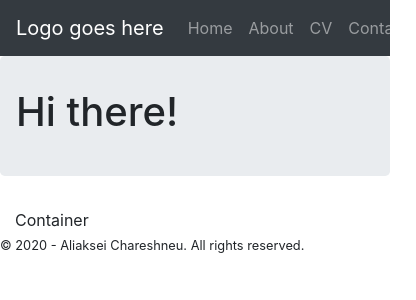
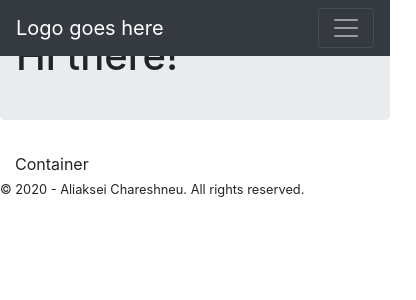
Before and after one commit to aliaksei-chareshneu/portfolio-webpage, a React (Create React App) app: page / in a window 390 px wide. Shown: the top 300 px of the page, 416 px wide, since content can reach past the window. Built offline with nearby package versions, Linux system fonts and the light colour scheme.

Commit message:
Make Navbar responsive (collapses behind a button) and fixed to the top

```diff
--- a/src/components/TopNavigation.js
+++ b/src/components/TopNavigation.js
@@ -3,8 +3,10 @@
 
 const TopNavigation = () => {
     return (
-        <Navbar bg="dark" variant="dark">
+        <Navbar collapseOnSelect fixed="top" expand="md" bg="dark" variant="dark">
             <Navbar.Brand href="#home">Logo goes here</Navbar.Brand>
+            <Navbar.Toggle aria-controls="responsive-navbar-nav" />
+            <Navbar.Collapse id="responsive-navbar-nav">
                 <Nav className="mr-auto">
                     <Nav.Link href="#home">Home</Nav.Link>
                     <Nav.Link href="#about">About</Nav.Link>
@@ -15,6 +17,8 @@
                     <FormControl type="text" placeholder="Search" className="mr-sm-2" />
                     <Button variant="outline-info">Search</Button>
                 </Form> */}
+            </Navbar.Collapse>
+
         </Navbar>
     )
 }
```
Lines whose indentation alone changed are shown as unchanged.
